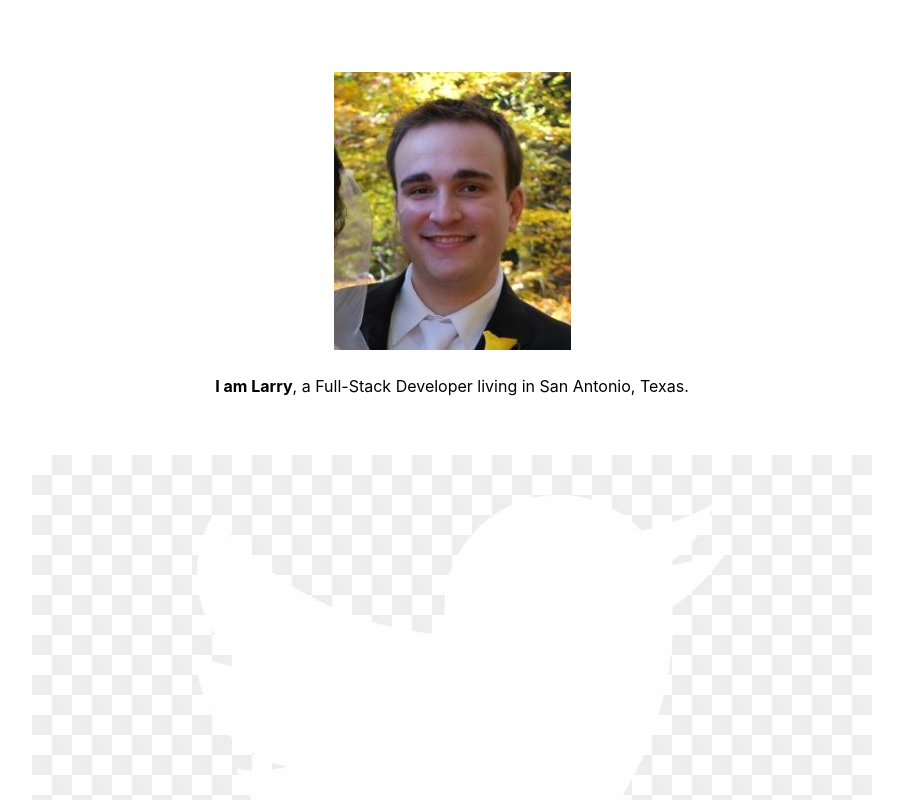
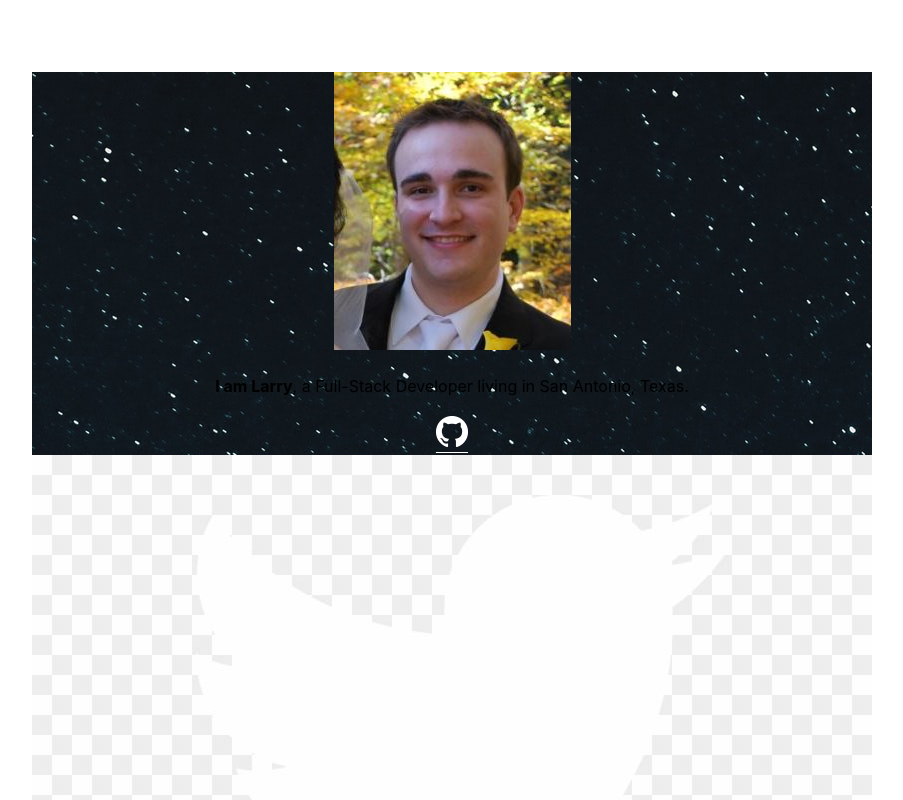
Before and after one commit to lkmarcum/Larry-Marcum, a React (Create React App) app: page / in a window 1280 px wide. Shown: the top 800 px of the page, without its empty margins (268-1171 px from the left). Built offline with nearby package versions, Linux system fonts and the light colour scheme; no server answers.

Commit message:
added background image to Sidebar

```diff
--- a/src/App.css
+++ b/src/App.css
@@ -2,8 +2,8 @@ main {
   align-content: center;
   box-sizing: border-box;
   display: grid;
-  font-family: 'SF Pro Text', 'SF Pro Icons', 'Helvetica Neue', 'Helvetica',
-    'Arial', sans-serif;
+  font-family: "SF Pro Text", "SF Pro Icons", "Helvetica Neue", "Helvetica",
+    "Arial", sans-serif;
   hyphens: auto;
   line-height: 1.65;
   margin: 0 auto;
@@ -40,5 +40,9 @@ pre {
 }
 code:before,
 code:after {
-  content: '\`';
+  content: "\`";
 }
+
+.side {
+  background-image: url("./mountain.jpg");
+}
```
Also changed, not shown: src/mountain.jpg (added).
